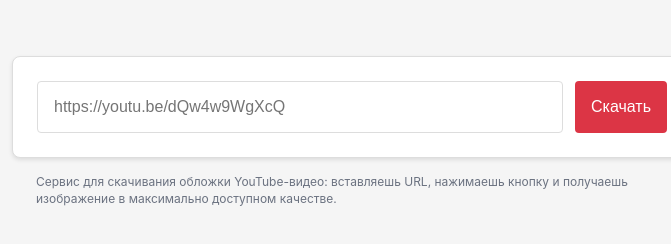
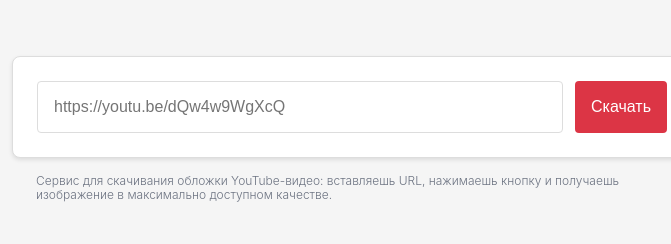
Before and after one commit to michaelbel/covergrab, a website: page index.html in a window 1280 px wide. Shown: the full height of the page, 288-959 px from the left. Drawn offline with Linux system fonts and the light colour scheme.

Commit message:
Update project

```diff
--- a/styles.css
+++ b/styles.css
@@ -94,8 +94,8 @@ button:disabled {
   margin: 16px 0 0;
   padding: 0 24px;
   font-size: 12px;
-  font-weight: 400;
-  line-height: 1.4;
+  font-weight: 300;
+  line-height: 1.2;
   color: #6b7280;
 }
 
```
